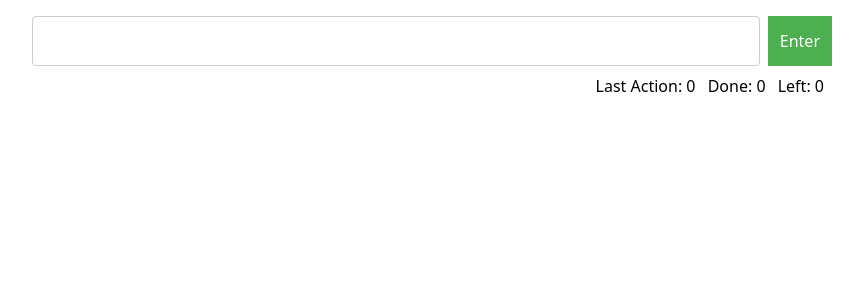
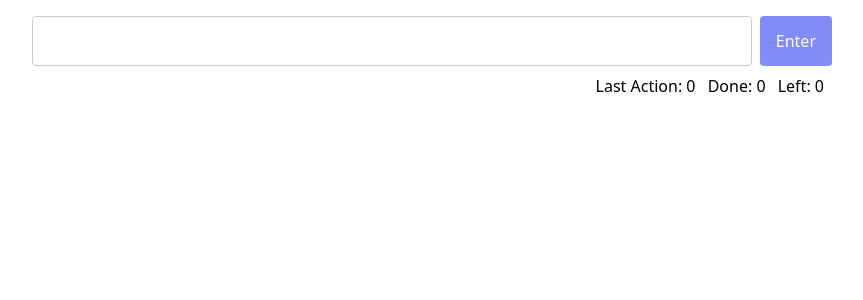
Before and after one commit to eggplantiny/vue3-todo-app, a Vue app: page / in a window 1280 px wide. Shown: the top 300 px of the page, without its empty margins (208-1071 px from the left). Built offline with nearby package versions, Linux system fonts and the light colour scheme.

Commit message:
button 형태 변경

```diff
--- a/src/components/atoms/EButton.vue
+++ b/src/components/atoms/EButton.vue
@@ -1,5 +1,11 @@
 <template>
-  <button>
+  <button class="
+    px-4 py-2 text-white bg-indigo-400 hover:bg-indigo-600
+    focus:outline-none focus:ring-2 focus:ring-purple-600 focus:ring-opacity-50
+    rounded
+  "
+  :class="$attrs"
+  >
     <slot />
   </button>
 </template>
@@ -11,19 +17,5 @@ export default {
 </script>
 
 <style scoped lang="scss">
-  button {
-    padding: 0.5em 0.75em;
-    border: none;
-    text-align: center;
-    text-decoration: none;
-    display: inline-block;
-    font-size: 1em;
 
-    background-color: #4CAF50;
-    color: white;
-  }
-
-  button:hover {
-    background-color: #45a049;
-  }
 </style>
```
